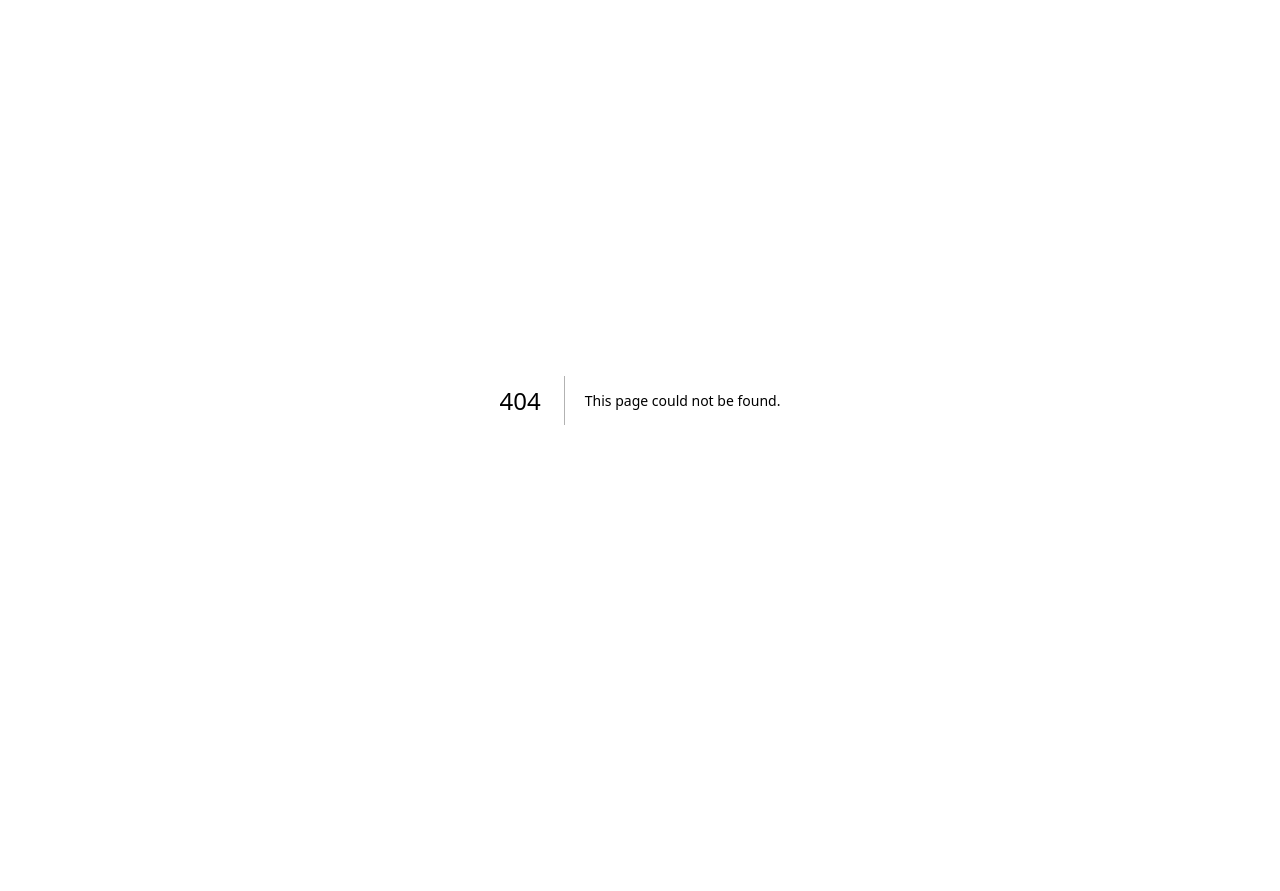
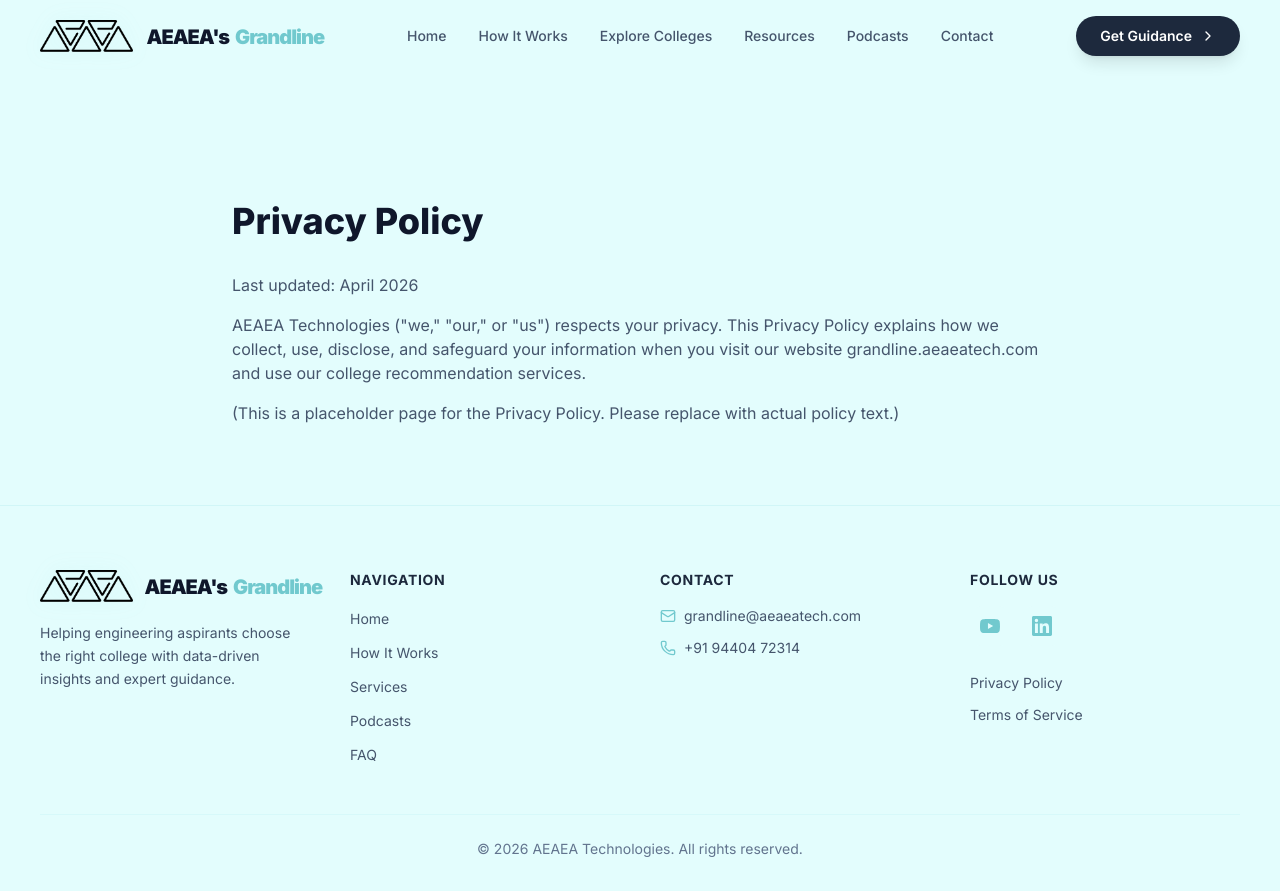
Before and after one commit to Lokesh-04-code/grandline, a Next.js app: page /privacy in a window 1280 px wide. Before the commit this address had no page. Before the commit the page ends 800 px from the top, so only its background shows below. Built offline with nearby package versions, Linux system fonts and the light colour scheme.

Commit message:
SEO files and content added

```diff
--- a/app/components/FAQ.tsx
+++ b/app/components/FAQ.tsx
@@ -14,8 +14,25 @@ const faqs = [
 export default function FAQ() {
   const [openIndex, setOpenIndex] = useState<number | null>(null);
 
+  const faqJsonLd = {
+    "@context": "https://schema.org",
+    "@type": "FAQPage",
+    mainEntity: faqs.map((faq) => ({
+      "@type": "Question",
+      name: faq.q,
+      acceptedAnswer: {
+        "@type": "Answer",
+        text: faq.a,
+      },
+    })),
+  };
+
   return (
     <section id="faq" className="section-padding">
+      <script
+        type="application/ld+json"
+        dangerouslySetInnerHTML={{ __html: JSON.stringify(faqJsonLd) }}
+      />
       <div className="max-w-7xl mx-auto px-5 md:px-10">
         <motion.div initial={{ opacity: 0, y: 20 }} whileInView={{ opacity: 1, y: 0 }} viewport={{ once: true, margin: "-80px" }} transition={{ duration: 0.6 }} className="text-center mb-12">
           <h2 className="text-3xl sm:text-4xl md:text-5xl font-extrabold text-slate-900 mb-4">Frequently Asked <span className="text-[#71C9CE]">Questions</span></h2>
--- a/app/components/FinalCTA.tsx
+++ b/app/components/FinalCTA.tsx
@@ -30,7 +30,7 @@ export default function FinalCTA() {
               Let us help you find the right engineering college — one that matches your goals, budget, and potential.
             </p>
             <a
-              href="#"
+              href="mailto:grandline@aeaeatech.com"
               className="inline-flex items-center gap-2 px-8 py-4 rounded-full bg-gradient-to-r from-[#71C9CE] to-[#48999d] text-white font-bold text-lg shadow-lg shadow-[#71C9CE]/30 hover:shadow-xl hover:shadow-[#71C9CE]/40 transition-all active:scale-95 group"
             >
               Get My College List
--- a/app/components/Footer.tsx
+++ b/app/components/Footer.tsx
@@ -85,8 +85,8 @@ export default function Footer() {
               </a>
             </div>
             <ul className="space-y-2">
-              <li><a href="#" className="text-sm text-slate-600 hover:text-[#71C9CE] transition-colors">Privacy Policy</a></li>
-              <li><a href="#" className="text-sm text-slate-600 hover:text-[#71C9CE] transition-colors">Terms of Service</a></li>
+              <li><a href="/privacy" className="text-sm text-slate-600 hover:text-[#71C9CE] transition-colors">Privacy Policy</a></li>
+              <li><a href="/terms" className="text-sm text-slate-600 hover:text-[#71C9CE] transition-colors">Terms of Service</a></li>
             </ul>
           </div>
         </div>
--- a/app/components/Hero.tsx
+++ b/app/components/Hero.tsx
@@ -16,7 +16,7 @@ export default function Hero() {
   return (
     <section
       id="home"
-      className="relative section-padding overflow-hidden"
+      className="relative pt-12 pb-20 lg:pt-16 lg:pb-28 overflow-hidden"
     >
       {/* Ambient background blobs */}
       <div className="absolute inset-0 pointer-events-none overflow-hidden -z-10">
@@ -46,10 +46,11 @@ export default function Hero() {
             initial={{ opacity: 0, y: 30 }}
             animate={{ opacity: 1, y: 0 }}
             transition={{ duration: 0.7, delay: 0.1 }}
-            className="text-3xl sm:text-4xl md:text-5xl lg:text-[3.25rem] font-extrabold text-slate-900 leading-tight tracking-tight mb-5"
+            className="text-3xl sm:text-4xl md:text-5xl lg:text-[3.25rem] font-extrabold text-slate-900 leading-[1.15] tracking-tight mb-5"
           >
-            Don&apos;t Risk Your Future with the{" "}
-            <span className="text-[#71C9CE] relative inline-block">
+            Don&apos;t Risk Your Future <br className="hidden sm:block" />
+            with the{" "}
+            <span className="text-[#71C9CE] relative inline-block mt-1 sm:mt-2">
               Wrong College Choice
               <svg
                 className="absolute -bottom-1 left-0 w-full"
--- a/app/layout.tsx
+++ b/app/layout.tsx
@@ -13,13 +13,64 @@ export const metadata: Metadata = {
   description:
     "Get personalized college recommendations, real placement insights, and expert guidance to choose the right engineering college. Available in Telugu, Hindi, English & more.",
   keywords: [
+    "aeaea technologies",
+    "aeaeagrandline",
+    "aeaea Grandline",
     "engineering college",
     "college recommendation",
     "edtech",
     "AEAEA's Grandline",
     "career guidance",
     "college counseling",
+    "best engineering colleges in Hyderabad",
+    "EAMCET college selection",
+    "engineering college placements",
+    "college counseling India",
+    "JNTUH colleges ranking",
+    "AP/TS engineering admissions 2026",
   ],
+  metadataBase: new URL("https://grandline.aeaeatech.com"),
+  alternates: {
+    canonical: "/",
+  },
+  openGraph: {
+    title: "AEAEA's Grandline — Find Your Perfect Engineering College",
+    description: "Get personalized college recommendations, real placement insights, and expert guidance to choose the right engineering college.",
+    url: "https://grandline.aeaeatech.com/",
+    siteName: "AEAEA's Grandline",
+    images: [
+      {
+        url: "/logo.png",
+        width: 800,
+        height: 600,
+        alt: "AEAEA's Grandline Logo",
+      },
+    ],
+    locale: "en_US",
+    type: "website",
+  },
+  twitter: {
+    card: "summary_large_image",
+    title: "AEAEA's Grandline — Find Your Perfect Engineering College",
+    description: "Get personalized college recommendations, real placement insights, and expert guidance to choose the right engineering college.",
+    images: ["/logo.png"],
+  },
+  robots: {
+    index: true,
+    follow: true,
+    googleBot: {
+      index: true,
+      follow: true,
+      "max-video-preview": -1,
+      "max-image-preview": "large",
+      "max-snippet": -1,
+    },
+  },
+  icons: {
+    icon: "/icon.jpeg",
+    shortcut: "/icon.jpeg",
+    apple: "/icon.jpeg",
+  },
 };
 
 export default function RootLayout({
@@ -27,8 +78,50 @@ export default function RootLayout({
 }: Readonly<{
   children: React.ReactNode;
 }>) {
+  const jsonLd = {
+    "@context": "https://schema.org",
+    "@graph": [
+      {
+        "@type": "WebSite",
+        "@id": "https://grandline.aeaeatech.com/#website",
+        url: "https://grandline.aeaeatech.com/",
+        name: "AEAEA's Grandline",
+        description: "Find your perfect engineering college with personalized recommendations.",
+        publisher: {
+          "@id": "https://grandline.aeaeatech.com/#organization",
+        },
+      },
+      {
+        "@type": "Organization",
+        "@id": "https://grandline.aeaeatech.com/#organization",
+        name: "AEAEA Technologies",
+        url: "https://grandline.aeaeatech.com/",
+        logo: {
+          "@type": "ImageObject",
+          url: "https://grandline.aeaeatech.com/logo.png",
+        },
+        sameAs: [
+          "https://www.youtube.com/@aeaeatech",
+          "https://www.linkedin.com/company/aeaea-technologies-pvt-ltd/",
+        ],
+        contactPoint: {
+          "@type": "ContactPoint",
+          telephone: "+91-9440472314",
+          contactType: "customer support",
+          email: "grandline@aeaeatech.com",
+        },
+      },
+    ],
+  };
+
   return (
     <html lang="en" className={`${inter.variable} scroll-smooth`}>
+      <head>
+        <script
+          type="application/ld+json"
+          dangerouslySetInnerHTML={{ __html: JSON.stringify(jsonLd) }}
+        />
+      </head>
       <body className={`${inter.className} antialiased`}>{children}</body>
     </html>
   );
--- /dev/null
+++ b/app/privacy/page.tsx
@@ -0,0 +1,23 @@
+import Header from "../components/Header";
+import Footer from "../components/Footer";
+
+export default function PrivacyPolicy() {
+  return (
+    <div className="flex flex-col min-h-screen bg-[#E3FDFD] text-slate-800 selection:bg-[#71C9CE] selection:text-white">
+      <Header />
+      <main className="flex-grow pt-32 pb-16 px-5 md:px-10 max-w-4xl mx-auto">
+        <h1 className="text-4xl font-extrabold mb-8 text-slate-900">Privacy Policy</h1>
+        <div className="prose prose-slate max-w-none">
+          <p className="text-slate-600 mb-4">Last updated: April 2026</p>
+          <p className="text-slate-600 mb-4">
+            AEAEA Technologies ("we," "our," or "us") respects your privacy. This Privacy Policy explains how we collect, use, disclose, and safeguard your information when you visit our website grandline.aeaeatech.com and use our college recommendation services.
+          </p>
+          <p className="text-slate-600 mb-4">
+            (This is a placeholder page for the Privacy Policy. Please replace with actual policy text.)
+          </p>
+        </div>
+      </main>
+      <Footer />
+    </div>
+  );
+}
--- /dev/null
+++ b/app/robots.ts
@@ -0,0 +1,11 @@
+import { MetadataRoute } from "next";
+
+export default function robots(): MetadataRoute.Robots {
+  return {
+    rules: {
+      userAgent: "*",
+      allow: "/",
+    },
+    sitemap: "https://grandline.aeaeatech.com/sitemap.xml",
+  };
+}
--- /dev/null
+++ b/app/sitemap.ts
@@ -0,0 +1,24 @@
+import { MetadataRoute } from "next";
+
+export default function sitemap(): MetadataRoute.Sitemap {
+  return [
+    {
+      url: "https://grandline.aeaeatech.com",
+      lastModified: new Date(),
+      changeFrequency: "weekly",
+      priority: 1,
+    },
+    {
+      url: "https://grandline.aeaeatech.com/privacy",
+      lastModified: new Date(),
+      changeFrequency: "monthly",
+      priority: 0.5,
+    },
+    {
+      url: "https://grandline.aeaeatech.com/terms",
+      lastModified: new Date(),
+      changeFrequency: "monthly",
+      priority: 0.5,
+    },
+  ];
+}
--- /dev/null
+++ b/app/terms/page.tsx
@@ -0,0 +1,23 @@
+import Header from "../components/Header";
+import Footer from "../components/Footer";
+
+export default function TermsOfService() {
+  return (
+    <div className="flex flex-col min-h-screen bg-[#E3FDFD] text-slate-800 selection:bg-[#71C9CE] selection:text-white">
+      <Header />
+      <main className="flex-grow pt-32 pb-16 px-5 md:px-10 max-w-4xl mx-auto">
+        <h1 className="text-4xl font-extrabold mb-8 text-slate-900">Terms of Service</h1>
+        <div className="prose prose-slate max-w-none">
+          <p className="text-slate-600 mb-4">Last updated: April 2026</p>
+          <p className="text-slate-600 mb-4">
+            These Terms of Service constitute a legally binding agreement made between you and AEAEA Technologies concerning your access to and use of the grandline.aeaeatech.com website as well as any other media form, media channel, mobile website or mobile application related, linked, or otherwise connected thereto.
+          </p>
+          <p className="text-slate-600 mb-4">
+            (This is a placeholder page for the Terms of Service. Please replace with actual terms text.)
+          </p>
+        </div>
+      </main>
+      <Footer />
+    </div>
+  );
+}
--- a/next.config.ts
+++ b/next.config.ts
@@ -1,7 +1,7 @@
 import type { NextConfig } from "next";
 
 const nextConfig: NextConfig = {
-  allowedDevOrigins: ['192.168.29.194'],
+  allowedDevOrigins: ['10.196.59.42'],
 };
 
 export default nextConfig;
```
Also changed, not shown: public/icon.jpeg (added), 1 other file (tests, documents, lock files or other folders).
